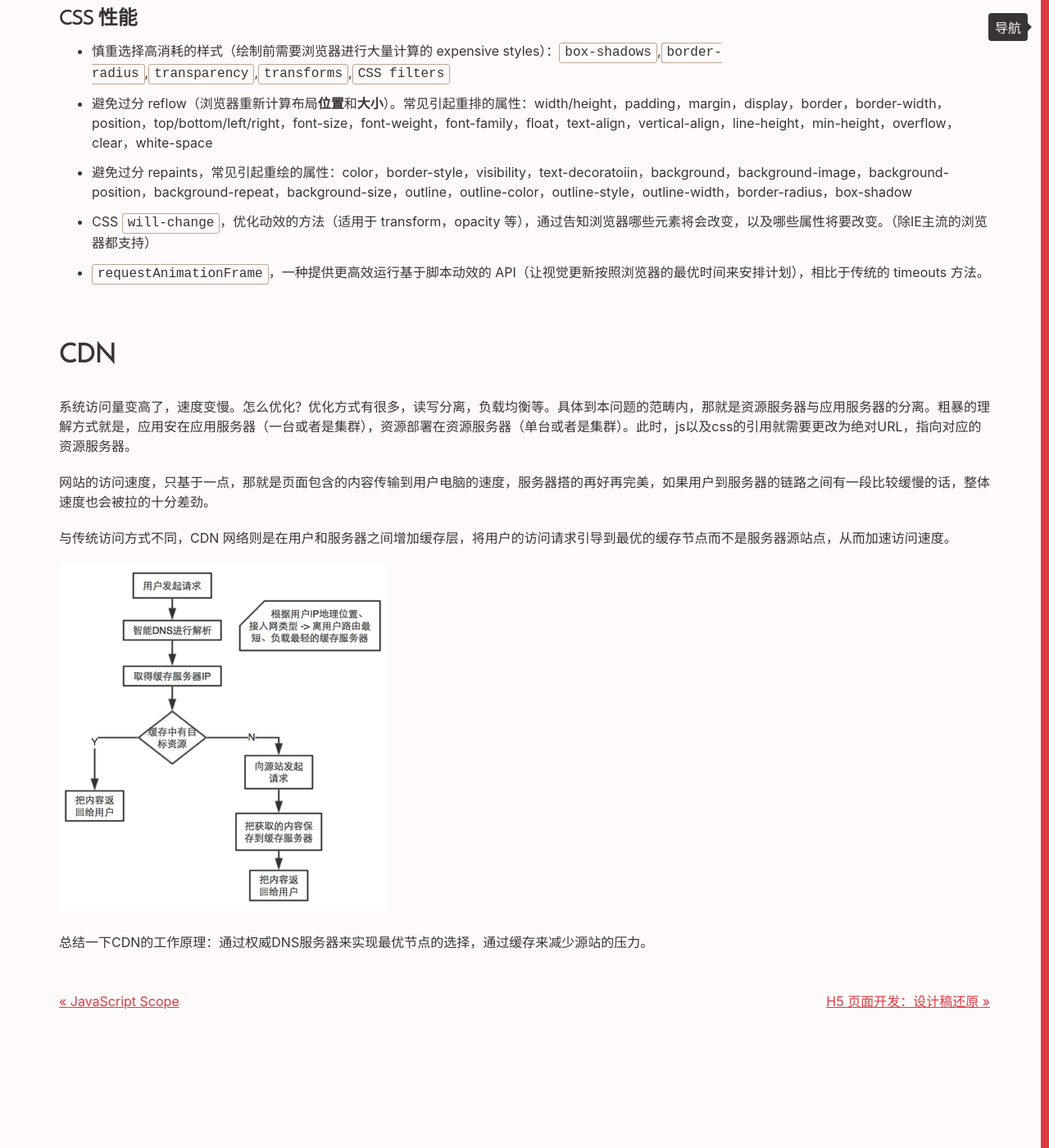
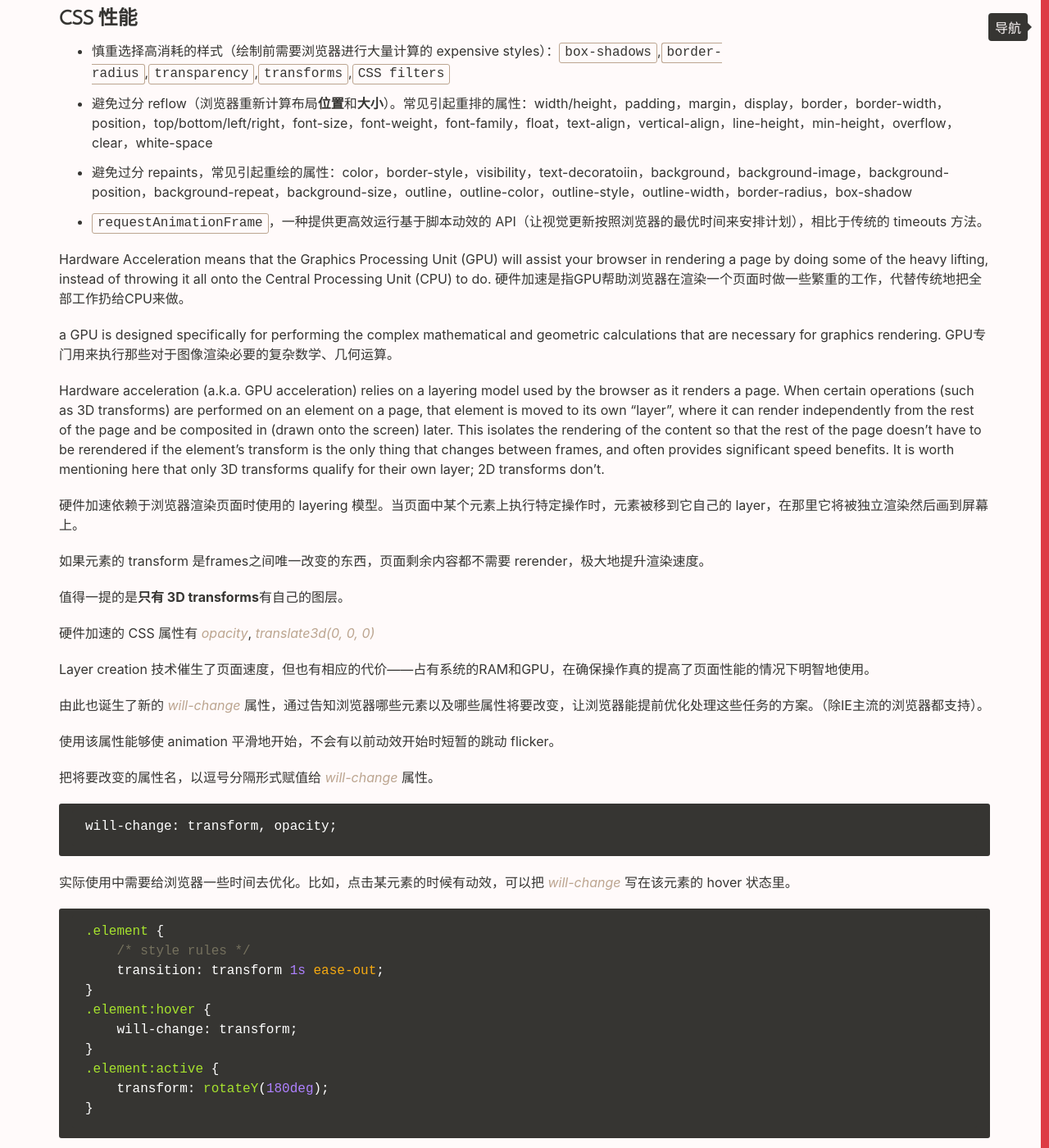
Before and after one commit to Vivi-wu/dive-into-web, a Jekyll site: the page built from _posts/2016-08-12-morning-reading.markdown, in a window 1280 px wide and 1400 px high, scrolled down 6678 px. Shown: the whole window at 82% size. Built offline with Jekyll 4.4.1, drawn with Linux system fonts in a browser that asks for light colours; some of the changed text lies outside the part shown.

Commit message:
update post css will-change

````diff
--- a/_posts/2015-05-02-JavaScript-String.markdown
+++ b/_posts/2015-05-02-JavaScript-String.markdown
@@ -1,5 +1,5 @@
 ---
-title:  "JavaScript Strings and String Method"
+title:  "JavaScript Strings"
 category: JavaScript
 ---
 JS String 用来存储一系列字符，用**单**引号或**双**引号限制起来。
--- a/_posts/2015-05-03-JavaScript-Number.markdown
+++ b/_posts/2015-05-03-JavaScript-Number.markdown
@@ -1,5 +1,5 @@
 ---
-title:  "JavaScript Numbers and Number Method"
+title:  "JavaScript Numbers"
 category: JavaScript
 ---
 JS只有一种 Number 类型的数，可以带小数写，也可以不用。特别大或特别小大数可以用 scientific (exponent) notation 写。
--- a/_posts/2016-08-12-morning-reading.markdown
+++ b/_posts/2016-08-12-morning-reading.markdown
@@ -199,8 +199,57 @@ CSS 书写动效：**命令式**（如 jQuery.animate，显示调用动画函数
 + 慎重选择高消耗的样式（绘制前需要浏览器进行大量计算的 expensive styles）：`box-shadows`,`border-radius`,`transparency`,`transforms`,`CSS filters`
 + 避免过分 reflow（浏览器重新计算布局**位置**和**大小**）。常见引起重排的属性：width/height，padding，margin，display，border，border-width，position，top/bottom/left/right，font-size，font-weight，font-family，float，text-align，vertical-align，line-height，min-height，overflow，clear，white-space
 + 避免过分 repaints，常见引起重绘的属性：color，border-style，visibility，text-decoratoiin，background，background-image，background-position，background-repeat，background-size，outline，outline-color，outline-style，outline-width，border-radius，box-shadow
-+ CSS `will-change`，优化动效的方法（适用于 transform，opacity 等），通过告知浏览器哪些元素将会改变，以及哪些属性将要改变。（除IE主流的浏览器都支持）
 + `requestAnimationFrame`，一种提供更高效运行基于脚本动效的 API（让视觉更新按照浏览器的最优时间来安排计划），相比于传统的 timeouts 方法。
+
+Hardware Acceleration means that the Graphics Processing Unit (GPU) will assist your browser in rendering a page by doing some of the heavy lifting, instead of throwing it all onto the Central Processing Unit (CPU) to do. 硬件加速是指GPU帮助浏览器在渲染一个页面时做一些繁重的工作，代替传统地把全部工作扔给CPU来做。
+
+a GPU is designed specifically for performing the complex mathematical and geometric calculations that are necessary for graphics rendering. GPU专门用来执行那些对于图像渲染必要的复杂数学、几何运算。
+
+Hardware acceleration (a.k.a. GPU acceleration) relies on a layering model used by the browser as it renders a page. When certain operations (such as 3D transforms) are performed on an element on a page, that element is moved to its own “layer”, where it can render independently from the rest of the page and be composited in (drawn onto the screen) later. This isolates the rendering of the content so that the rest of the page doesn’t have to be rerendered if the element’s transform is the only thing that changes between frames, and often provides significant speed benefits. It is worth mentioning here that only 3D transforms qualify for their own layer; 2D transforms don’t.
+
+硬件加速依赖于浏览器渲染页面时使用的 layering 模型。当页面中某个元素上执行特定操作时，元素被移到它自己的 layer，在那里它将被独立渲染然后画到屏幕上。
+
+如果元素的 transform 是frames之间唯一改变的东西，页面剩余内容都不需要 rerender，极大地提升渲染速度。
+
+值得一提的是**只有 3D transforms**有自己的图层。
+
+硬件加速的 CSS 属性有 _opacity_, _translate3d(0, 0, 0)_
+
+Layer creation 技术催生了页面速度，但也有相应的代价——占有系统的RAM和GPU，在确保操作真的提高了页面性能的情况下明智地使用。
+
+由此也诞生了新的 _will-change_ 属性，通过告知浏览器哪些元素以及哪些属性将要改变，让浏览器能提前优化处理这些任务的方案。（除IE主流的浏览器都支持）。
+
+使用该属性能够使 animation 平滑地开始，不会有以前动效开始时短暂的跳动 flicker。
+
+把将要改变的属性名，以逗号分隔形式赋值给 _will-change_ 属性。
+
+    will-change: transform, opacity;
+
+实际使用中需要给浏览器一些时间去优化。比如，点击某元素的时候有动效，可以把 _will-change_ 写在该元素的 hover 状态里。
+
+```css
+.element {
+    /* style rules */
+    transition: transform 1s ease-out;
+}
+.element:hover {
+    will-change: transform;
+}
+.element:active {
+    transform: rotateY(180deg);
+}
+```
+
+如果 hover 元素时就要有动效，_will-change_ 写在这里就没什么作用（hover 已经发生了）。可以把 _will-change_ 写在该元素的祖先元素的 hover 状态里。
+
+建议使用 JS 来 set 和 unset will-change 属性，这样浏览器在动效结束时可以回收用于优化的资源。
+
+当元素数量较少、用户在这些元素上会频繁交互时，可以把 will-change 属性写在 CSS 样式文件里。比如：滑出一个侧边栏、元素根据用户鼠标移动而改变状态。
+
+tip：
+
++ 当 will-change 取值为 `scroll-position` 时，会使长页面或快速滚动页面平滑地进行。
++ 当 will-change 取值为 `contents` 时，浏览器会减少在该元素上的缓存。因为如果一个元素的内容频繁改变，保留元素内容的缓存将没什么用还费时间。
 
 ## CDN
 
````
